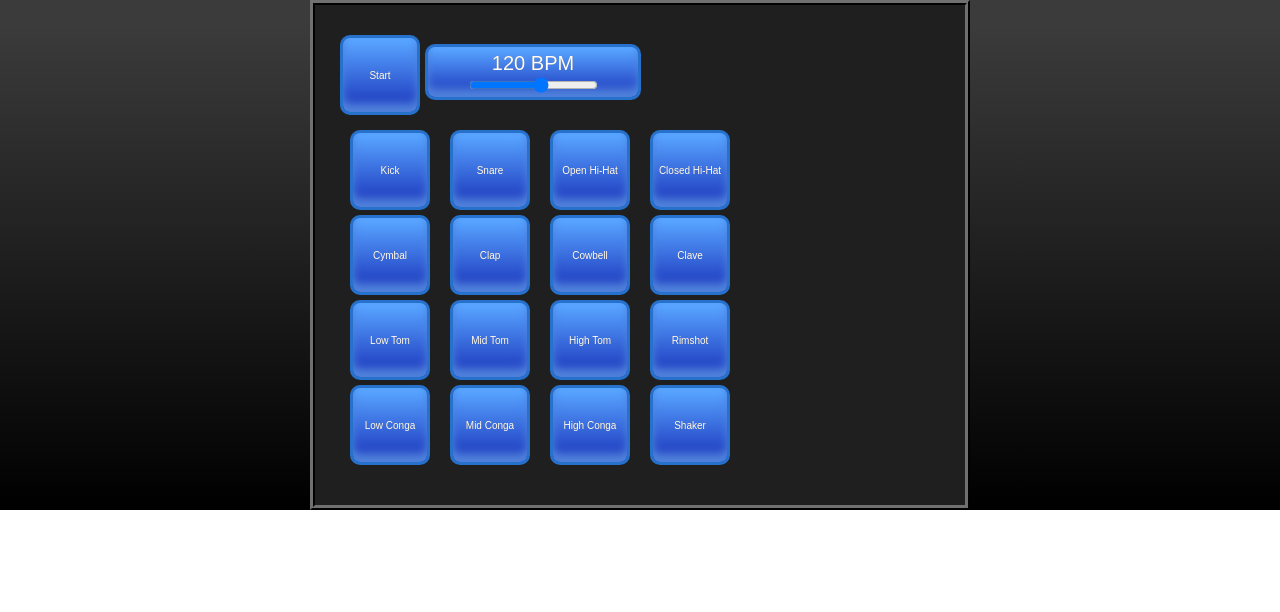
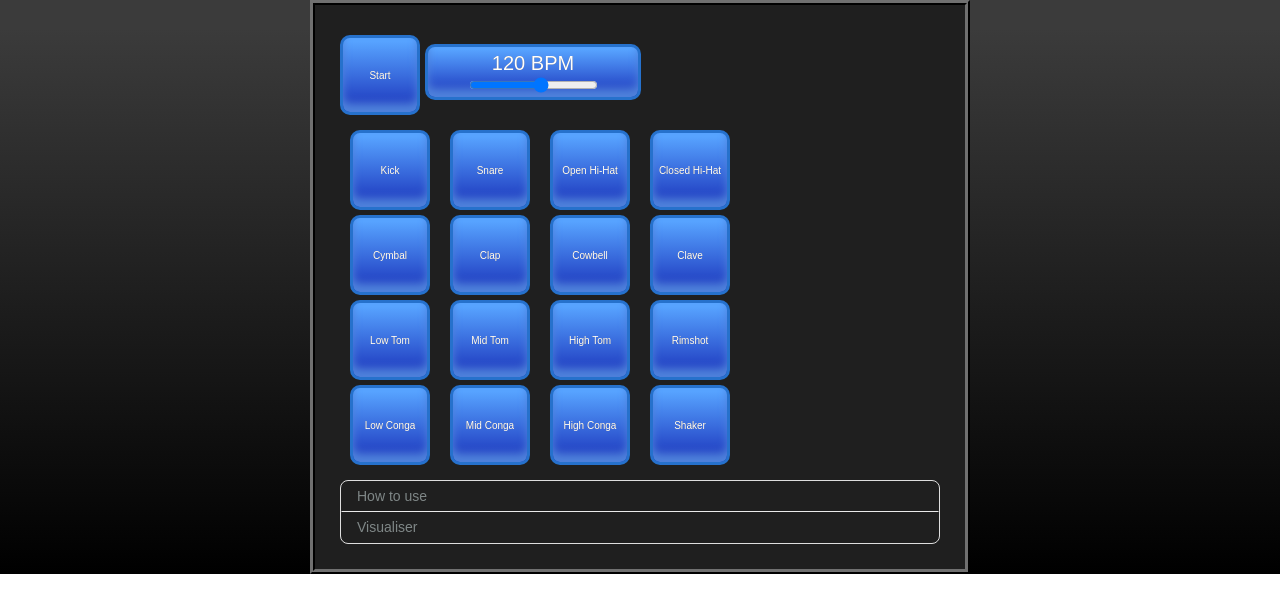
Before and after one commit to KeithC113/DrumKit-App, a React (Create React App) app: page / in a window 1280 px wide. Shown: the top 612 px of the page. Built offline with nearby package versions, Linux system fonts and the light colour scheme.

Commit message:
visualiser added - not fully working

```diff
--- /dev/null
+++ b/src/Components/Equaliser.css
@@ -0,0 +1,132 @@
+.eql{
+  align-items: baseline;
+}
+
+audio:hover, audio:focus, audio:active
+{
+-webkit-box-shadow: 15px 15px 20px rgba(0,0, 0, 0.4);
+-moz-box-shadow: 15px 15px 20px rgba(0,0, 0, 0.4);
+box-shadow: 15px 15px 20px rgba(0,0, 0, 0.4);
+-webkit-transform: scale(1.05);
+-moz-transform: scale(1.05);
+transform: scale(1.05);
+}
+
+audio
+{
+  width: 150px;
+-webkit-transition:all 0.5s linear;
+-moz-transition:all 0.5s linear;
+-o-transition:all 0.5s linear;
+transition:all 0.5s linear;
+-moz-box-shadow: 2px 2px 4px 0px #006773;
+-webkit-box-shadow:  2px 2px 4px 0px #006773;
+box-shadow: 2px 2px 4px 0px #006773;
+-moz-border-radius:7px 7px 7px 7px ;
+-webkit-border-radius:7px 7px 7px 7px ;
+border-radius:7px 7px 7px 7px ;
+}
+
+.accordion {
+    box-sizing: border-box;
+    display: flex;
+    font-family: Arial, Helvetica, sans-serif;
+    overflow: hidden;
+    width: 100%;
+}
+
+.accordion-select {
+    cursor: pointer;
+    margin: 0;
+    opacity: 0;
+    z-index: 1;
+}
+
+.accordion-title {
+    position: relative;
+}
+
+.accordion-title:not(:nth-last-child(2))::after {
+    border: 1px solid transparent;
+    bottom: 0;
+    content: '';
+    left: 0;
+    position: absolute;
+    right: 0;
+    top: 0;
+}
+
+.accordion-title span {
+    bottom: 0px;
+    box-sizing: border-box;
+    display: block;
+    position: absolute;
+    white-space: nowrap;
+    width: 100%;
+}
+
+.accordion-content {
+    box-sizing: border-box;
+    overflow: auto;
+    position: relative;
+    transition: margin 0.3s ease 0.1s;
+}
+
+.accordion-select:checked + .accordion-title + .accordion-content {
+    margin-bottom: 0;
+    margin-right: 0;
+}
+
+/* Generated styles starts here */
+
+.accordion {
+    border-color: #dedede;
+    border-radius: 8px;
+    border-style: solid;
+    border-width: 1px;
+    flex-direction: column;
+    height: auto;
+}
+
+.accordion-title,
+.accordion-select  {
+    background-color: dark grey;
+    color: #7f8787;
+    width: 100%;
+    height: 31px;
+    font-size: 14px;
+}
+
+.accordion-select {
+    margin-bottom: -31px;
+    margin-right: -31px;
+}
+
+.accordion-title:not(:nth-last-child(2))::after {
+    border-bottom-color: #eaeaea;
+    border-right-color: transparent;
+}
+
+.accordion-select:hover + .accordion-title,
+.accordion-select:checked + .accordion-title {
+    background-color: #ffffff;
+}
+
+ .accordion-title span  {
+    transform: rotate(0deg);
+    -ms-writing-mode: lr-tb;
+    filter: progid:DXImageTransform.Microsoft.BasicImage(rotation=0);
+    padding-left: 16px;
+    padding-right: 16px;
+    line-height: 31px;
+}
+
+.accordion-content {
+    background-color: dark grey;
+    color: #7f8787;
+    height: 200px;
+    margin-bottom: -200px;
+    margin-right: 0;
+    padding: 30px;
+    width: 100%;
+}
--- /dev/null
+++ b/src/Components/Equaliser.js
@@ -0,0 +1,113 @@
+import React, {Component} from 'react';
+
+import clap from '../Public/Clap.wav';
+import clave from '../Public/Clave.wav';
+import closedHiHat from '../Public/ClosedHiHat.wav';
+import cowbell from '../Public/Cowbell.wav';
+import cymbal from '../Public/Cymbal.wav';
+import highConga from '../Public/HighConga.wav';
+import highTom from '../Public/HighTom.wav';
+import kick from '../Public/Kick.wav';
+import lowConga from '../Public/LowConga.wav';
+import lowTom from '../Public/LowTom.wav';
+import midConga from '../Public/MidConga.wav';
+import midTom from '../Public/MidTom.wav';
+import openHiHat from '../Public/OpenHiHat.wav';
+import rimShot from '../Public/Rimshot.wav';
+import shaker from '../Public/Shaker.wav';
+import snare from '../Public/Snare.wav';
+import test from '../Public/test.mp3';
+
+// let canvas, ctx, source, context, analyser, fbc_array, bar_count, bar_pos, bar_width, bar_height;
+//
+// let audio = new Audio();
+
+class AudioSpectrum extends Component {
+  constructor(props){
+        super(props)
+
+        this.createVisualization = this.createVisualization.bind(this)
+
+        this.test = new Audio(test);
+        // this.clap = new Audio(clap);
+        // this.kick = new Audio(kick);
+        let cont = this.props.sound
+        cont = new Audio(cont);
+        this.prevProps = new Audio(this.props);
+    }
+
+
+
+    componentDidMount(){
+        this.createVisualization()
+    }
+
+    createVisualization(){
+        let context = new AudioContext();
+        let analyser = context.createAnalyser();
+        let canvas = this.refs.analyzerCanvas;
+        let ctx = canvas.getContext('2d');
+        let audio = this.refs.audio;
+        let gradient = ctx.createLinearGradient(0,150,0,0);
+        gradient.addColorStop(0, "red");
+        gradient.addColorStop(1, "blue");
+        audio.crossOrigin = "anonymous";
+        let audioSrc = context.createMediaElementSource(audio);
+        audioSrc.connect(analyser);
+        audioSrc.connect(context.destination);
+        analyser.connect(context.destination);
+
+        function renderFrame(){
+            let freqData = new Uint8Array(analyser.frequencyBinCount)
+            requestAnimationFrame(renderFrame)
+            analyser.getByteFrequencyData(freqData)
+            ctx.clearRect(0, 0, canvas.width, canvas.height)
+            console.log(freqData)
+            //ctx.fillStyle = '#9933ff';
+            ctx.fillStyle = gradient;
+            let bars = 100;
+            for (var i = 0; i < bars; i++) {
+                let bar_x = i * 6;
+                let bar_width = 4;
+                let bar_height = -(freqData[i] / 2);
+                ctx.fillRect(bar_x, canvas.height, bar_width, bar_height)
+            }
+        };
+        renderFrame()
+    }
+
+    render() {
+        return (
+            <div className="eql">
+            <div class="accordion">
+            <input type="radio" name="select" class="accordion-select" />
+           <div class="accordion-title"><span>How to use</span></div>
+           <div class="accordion-content"></div>
+                <input type="radio" name="select" class="accordion-select" />
+           <div class="accordion-title"><span>Visualiser</span></div>
+           <div class="accordion-content"><h2></h2>
+           <div id="mp3_player">
+               <div id="audio_box">
+                   <audio
+                       ref="audio"
+                       autoPlay={true}
+                       controls={true}
+                       //this is the link to my song url feel free to use it or replace it with your own
+                       src={test}
+                       >
+                       </audio>
+                   </div>
+                   <canvas
+                       ref="analyzerCanvas"
+                       id="analyzer"
+                       >
+                       </canvas>
+                   </div>
+               </div></div>
+    </div>
+
+                );
+            }
+
+}
+export default AudioSpectrum;
--- a/src/Container/DrumMachineContainer.css
+++ b/src/Container/DrumMachineContainer.css
@@ -22,3 +22,7 @@ body {
   align-items: center;
   justify-content: center;
 }
+
+.eq{
+  align-items:flex-end ;
+}
--- a/src/Container/DrumMachineContainer.js
+++ b/src/Container/DrumMachineContainer.js
@@ -1,6 +1,8 @@
 import React, {Component} from 'react';
 import DrumMachineComponent from '../Components/DrumMachineComponent';
+import Equaliser from '../Components/Equaliser';
 import './DrumMachineContainer.css'
+import '../Components/Equaliser.css'
 
 import clap from '../Public/Clap.wav';
 import clave from '../Public/Clave.wav';
@@ -18,6 +20,7 @@ import openHiHat from '../Public/OpenHiHat.wav';
 import rimShot from '../Public/Rimshot.wav';
 import shaker from '../Public/Shaker.wav';
 import snare from '../Public/Snare.wav';
+import test from '../Public/test.mp3';
 
 
 class DrumMachineContainer extends Component{
@@ -169,6 +172,9 @@ class DrumMachineContainer extends Component{
         <DrumMachineComponent bpm={this.state.bpm} playing={this.state.playing} sound={this.state.highConga} playSound={this.playSound} />
         <DrumMachineComponent bpm={this.state.bpm} playing={this.state.playing} sound={this.state.shaker} playSound={this.playSound} />
         </div>
+        <div className="eq">
+        <Equaliser eq={this.state.sound}/>
+        </div>
       </div>
     )
   }
```
Also changed, not shown: 1 other file (tests, documents, lock files or other folders).
